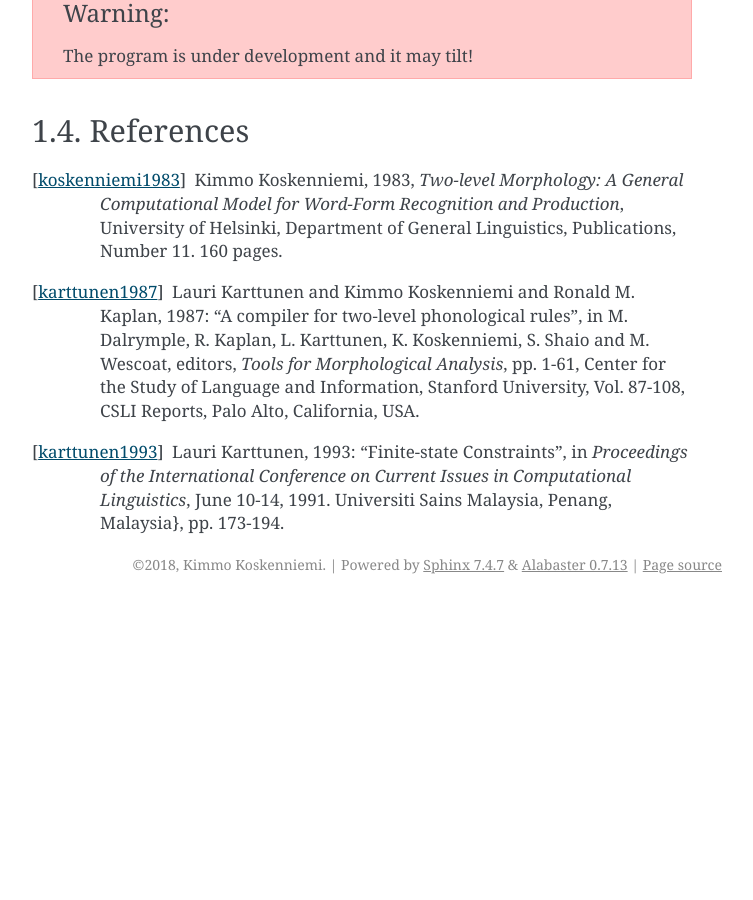
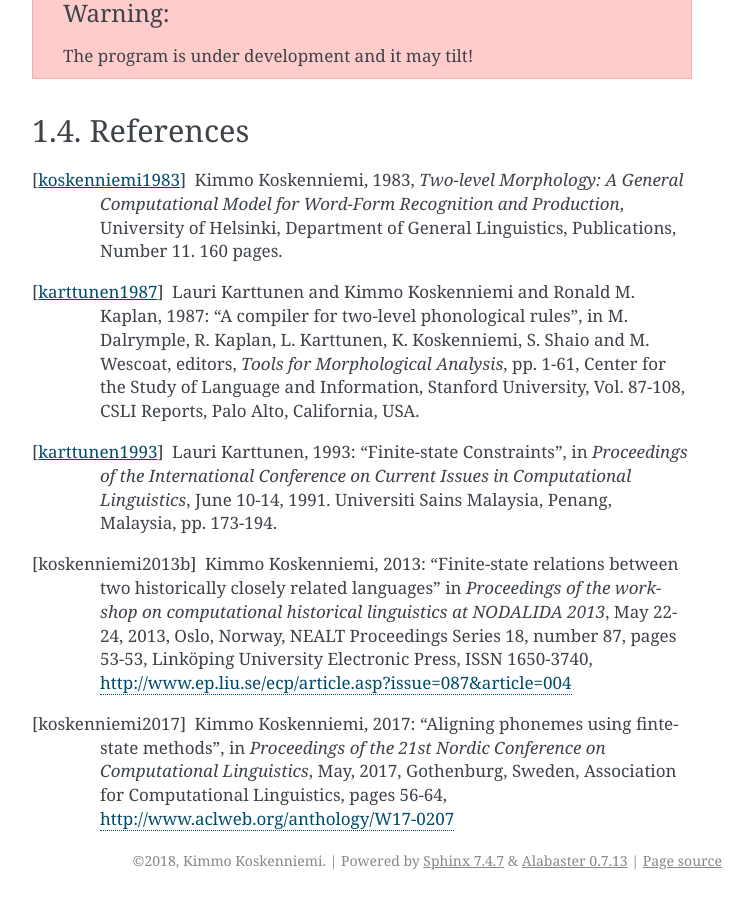
Before and after one commit to koskenni/pytwolc, a Sphinx documentation site: the page built from docs/intro.rst, in a window 1280 px wide and 900 px high, scrolled down 3510 px. Shown: the whole window, without its empty margins (388-1141 px from the left). Built offline with Sphinx 7.4.7, drawn with Linux system fonts in a browser that asks for light colours; pages that are not in the unit, such as notebooks, are missing from menus; before the commit the page ends 4114 px from its top, so only the background shows below that; some of the changed text lies outside the part shown.

Commit message:
docs subdir now cleaned

```diff
--- a/docs/glossary.rst
+++ b/docs/glossary.rst
@@ -38,6 +38,9 @@ Glossary
    alignment
      The process of making allomorphs equal length and make them to correspond each other phoneme by phoneme.  Alignment consists of adding zero symbols as needed so that the phonemes in the same position are phonologically similar.  Onc could align, e.g. ``
 
+   raw morphophoneme
+     A combination of phonemes which correspond to each other as a result of alignment, e.g. if ``käsi``, ``käde``, ``käte``, ``käs`` and ``kät`` are aligned, we get raw morphophonemes such as ``kkkk`` or ``sdtst``.  Raw morhpphonemes are usually renamed to morphophonemes, e.g. ``k`` or ``{tds}``
+
    deletion
      Deletion is said to occur when a phoneme in a in a morph corresponds to zero in another morph of the same morpheme.  Cf. epenthesis.
 
--- a/docs/intro.rst
+++ b/docs/intro.rst
@@ -150,10 +150,27 @@ References
 		   Palo Alto, California, USA.
 
 .. [karttunen1993] Lauri Karttunen, 1993: "Finite-state Constraints",
-		   in *Proceedings of the International Conference on Current
-                   Issues in Computational Linguistics*, June 10-14, 1991.
-                   Universiti Sains Malaysia, Penang, Malaysia},
-		   pp. 173-194.
+		   in *Proceedings of the International Conference on
+		   Current Issues in Computational Linguistics*, June
+		   10-14, 1991.  Universiti Sains Malaysia, Penang,
+		   Malaysia, pp. 173-194.
+
+.. [koskenniemi2013b] Kimmo Koskenniemi, 2013: "Finite-state relations
+		      between two historically closely related
+		      languages" in *Proceedings of the workshop on
+		      computational historical linguistics at NODALIDA
+		      2013*, May 22-24, 2013, Oslo, Norway, NEALT
+		      Proceedings Series 18, number 87, pages 53-53,
+		      Linköping University Electronic Press, ISSN
+		      1650-3740,
+		      http://www.ep.liu.se/ecp/article.asp?issue=087\&article=004
+
+.. [koskenniemi2017] Kimmo Koskenniemi, 2017: "Aligning phonemes using
+                  finte-state methods", in *Proceedings of the 21st
+                  Nordic Conference on Computational Linguistics*,
+                  May, 2017, Gothenburg, Sweden, Association for
+                  Computational Linguistics, pages 56-64,
+                  http://www.aclweb.org/anthology/W17-0207
 
 ..
     bibliography:: kmkbib.bib
```
Also changed, not shown: docs/index.rst (+4 -3 lines), 1 other file.
